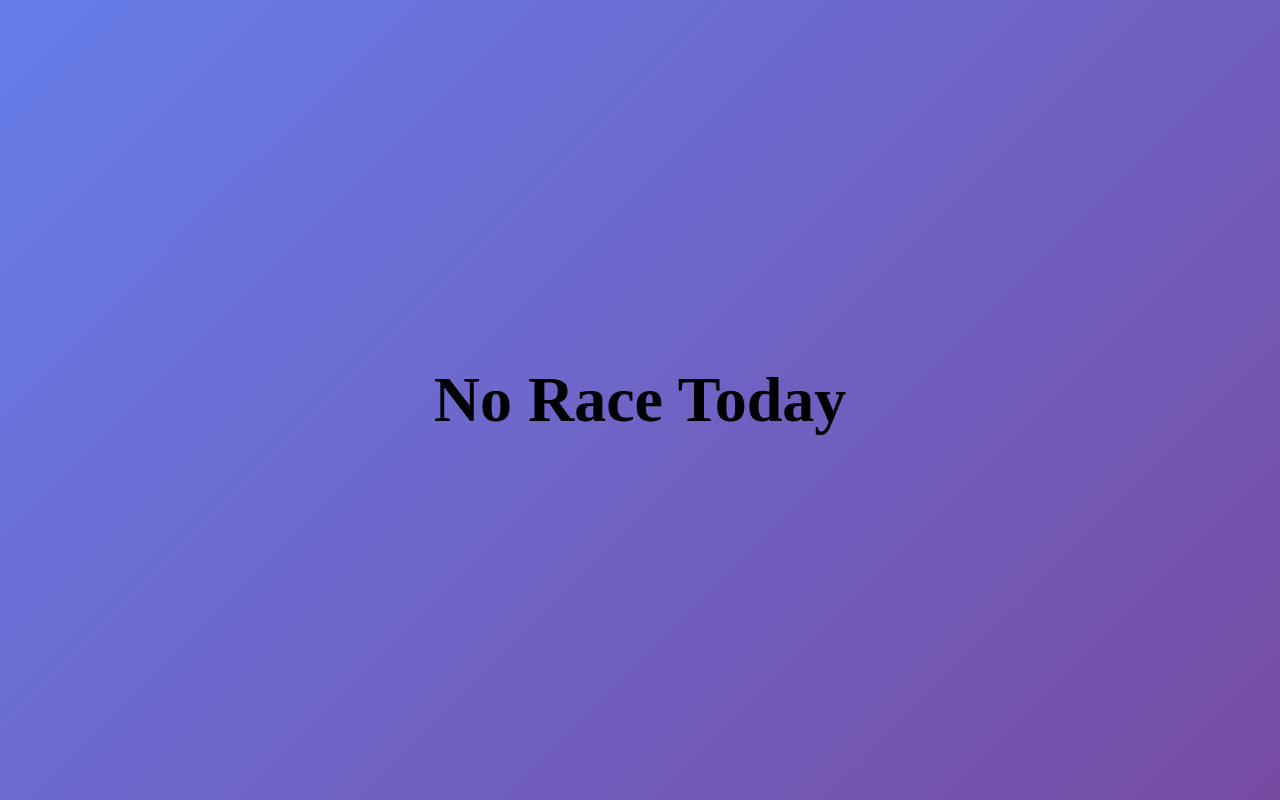
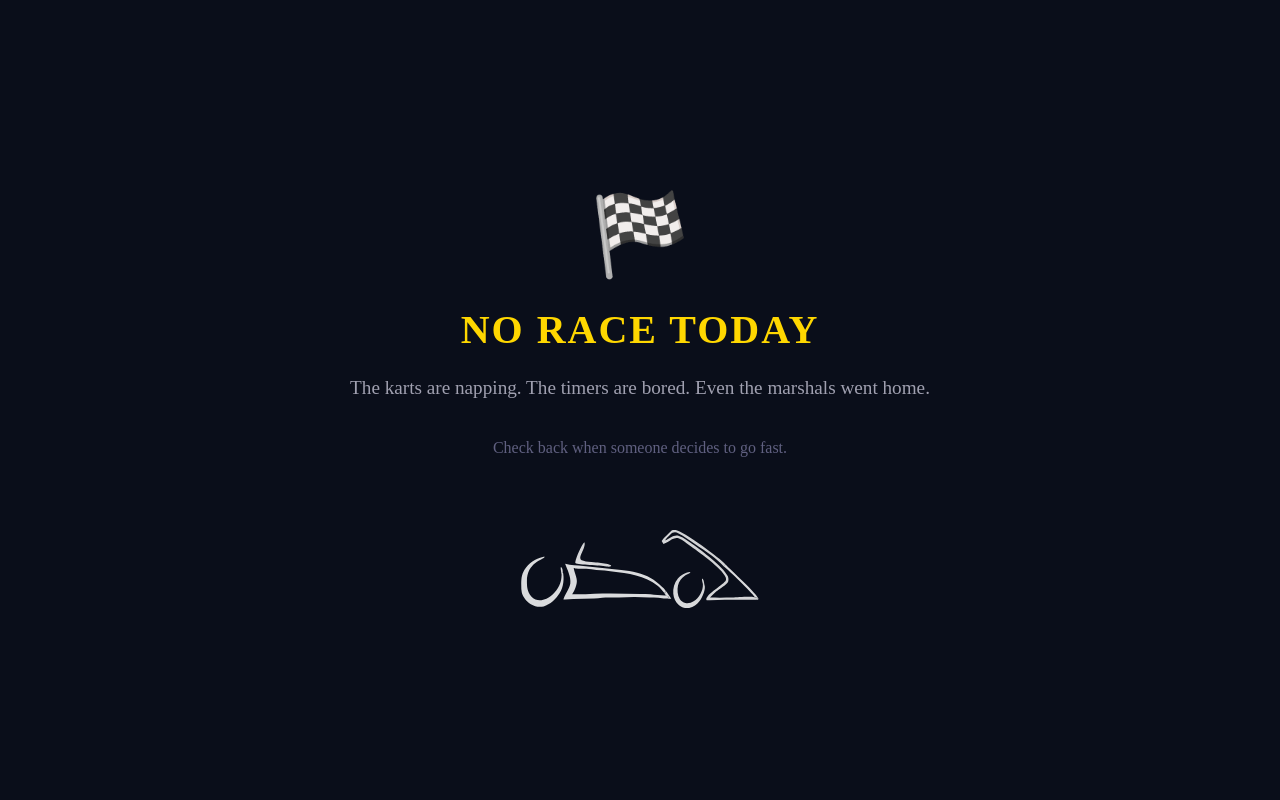
Before and after one commit to frawau/endurance-go-kart, a Django app: page /pitlane/1/ in a window 1280 px wide. Run offline with Django 4.2, Linux system fonts and the light colour scheme; data that the repository does not hold is empty; some libraries are stand-ins or nearby versions.

Commit message:
fix: Apply no-race-today partial to pitlane/N/ pages; white logo; landing page font
- changelane_info.html: replace purple-gradient block with no_race_today.html partial
- changelane_info view: add organiser_logo to context
- no_race_today.html: add filter:brightness(0) invert(1) so logo renders white on dark bg
- index.html: increase heading to 2.5rem, change tagline to #333 (readable on white/grey)

Co-Authored-By: Claude Sonnet 4.6 <noreply@anthropic.com>

```diff
--- a/race/views.py
+++ b/race/views.py
@@ -222,7 +222,12 @@ def changelane_info(request, lane_number):
     return render(
         request,
         "layout/changelane_info.html",
-        {"change_lane": change_lane, "round": cround, "lane_number": lane_number},
+        {
+            "change_lane": change_lane,
+            "round": cround,
+            "lane_number": lane_number,
+            "organiser_logo": get_organiser_logo(cround),
+        },
     )
 
 
--- a/templates/layout/changelane_info.html
+++ b/templates/layout/changelane_info.html
@@ -2,15 +2,7 @@
 
 {% block content %}
 {% if not round %}
-    <!-- Show "No Race Today" message when there's no current round -->
-    <div style="height: 100vh; width: 100vw; display: flex; align-items: center; justify-content: center; flex-direction: column; background: linear-gradient(135deg, #667eea 0%, #764ba2 100%);">
-        <div class="text-center text-white">
-            <div class="mb-5">
-                <i class="fas fa-calendar-times" style="font-size: 8rem;"></i>
-            </div>
-            <h1 class="mb-4" style="font-size: 4rem; font-weight: bold;">No Race Today</h1>
-        </div>
-    </div>
+    {% include 'layout/no_race_today.html' %}
 {% elif not change_lane %}
     <!-- Show loading message when pit lane doesn't exist yet -->
     <div id="loading-container" style="height: 100vh; width: 100vw; display: flex; align-items: center; justify-content: center; flex-direction: column; background: linear-gradient(135deg, #667eea 0%, #764ba2 100%);">
--- a/templates/layout/no_race_today.html
+++ b/templates/layout/no_race_today.html
@@ -14,10 +14,10 @@
     <div style="margin-top:3rem;">
         {% if organiser_logo %}
         <img src="{{ organiser_logo.image.url }}" alt="{{ organiser_logo.name }}"
-             style="max-height:80px;width:auto;opacity:0.85;">
+             style="max-height:80px;width:auto;opacity:0.85;filter:brightness(0) invert(1);">
         {% else %}
         <img src="{% static 'logos/gokartrace-logo.svg' %}" alt="GoKartRace"
-             style="max-height:80px;width:auto;opacity:0.85;">
+             style="max-height:80px;width:auto;opacity:0.85;filter:brightness(0) invert(1);">
         {% endif %}
     </div>
 </div>
--- a/templates/pages/index.html
+++ b/templates/pages/index.html
@@ -8,8 +8,8 @@
         <div style="display:flex;flex-direction:column;align-items:center;justify-content:center;
                     padding:4rem 1rem;text-align:center;gap:1rem;">
             <div style="font-size:4rem;">🏁</div>
-            <div style="font-size:1.8rem;font-weight:bold;color:#b8860b;letter-spacing:1px;">Thank you for visiting</div>
-            <div style="font-size:1rem;color:#606060;margin-top:0.5rem;">There is no championship race today. Come back another day.</div>
+            <div style="font-size:2.5rem;font-weight:bold;color:#b8860b;letter-spacing:1px;">Thank you for visiting</div>
+            <div style="font-size:1.2rem;color:#333;margin-top:0.5rem;">There is no championship race today. Come back another day.</div>
             <div style="margin-top:2rem;">
                 {% if organiser_logo %}
                 <img src="{{ organiser_logo.image.url }}" alt="{{ organiser_logo.name }}"
```
